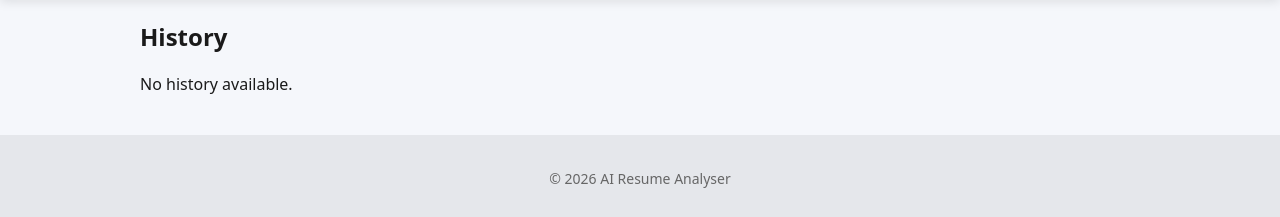
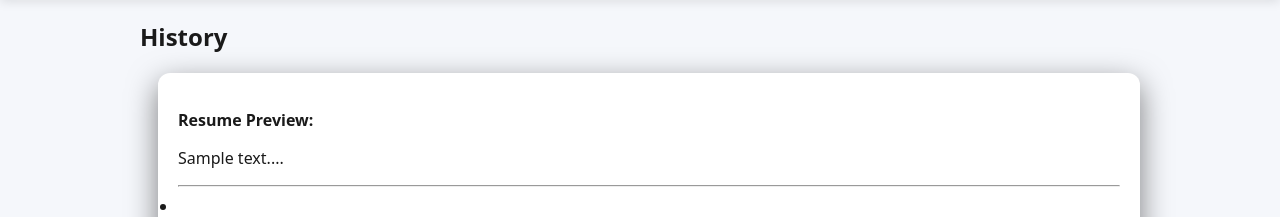
Before and after one commit to naskar-akash/AI-Resume-Analyzer, a Flask app: page /history in a window 1280 px wide. Shown: the part 62-279 px from the top of the page. Run offline with Flask 3, Linux system fonts and the light colour scheme; the visitor is signed in with stand-in values (Sample User, id 1); tables that the repository leaves empty hold one stand-in row (values such as "Sample post").

Commit message:
changing history.html

```diff
--- a/templates/history.html
+++ b/templates/history.html
@@ -2,7 +2,7 @@
 {% block content %}
 
     <h2>History</h2>
-    {% if history %}
+    {% if reports %}
         <ul>
             {% for item in reports %}
                 <div class="card">
```
